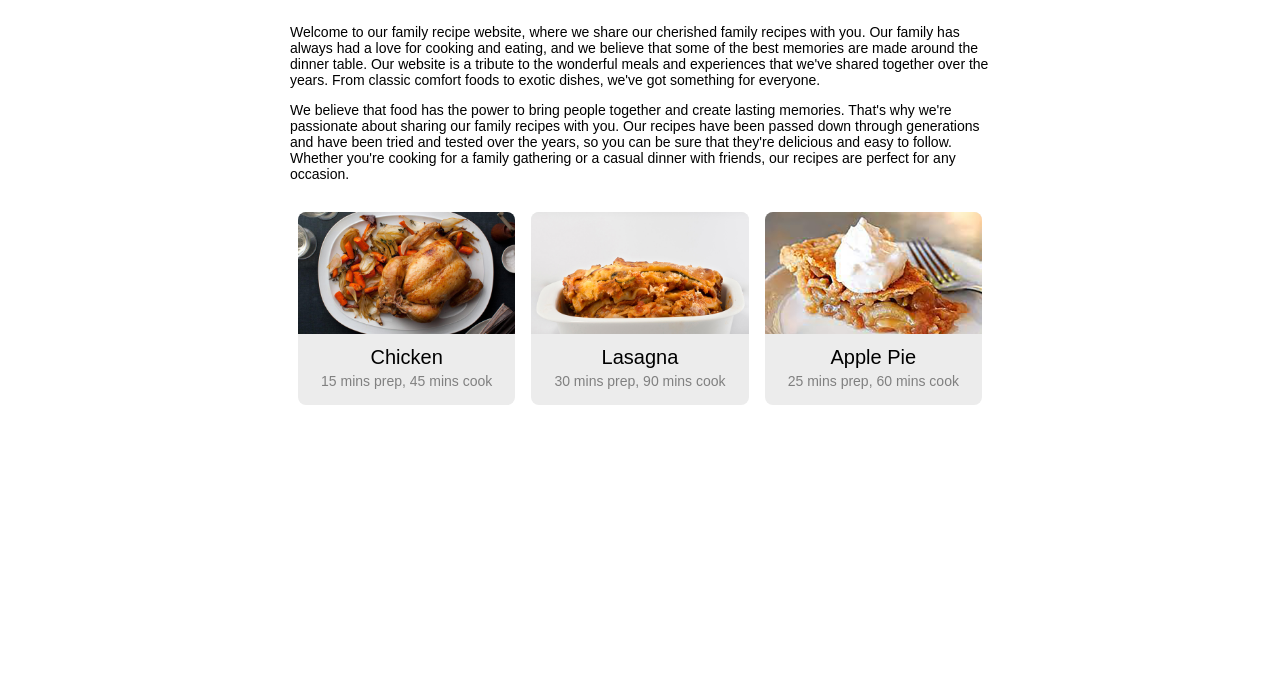
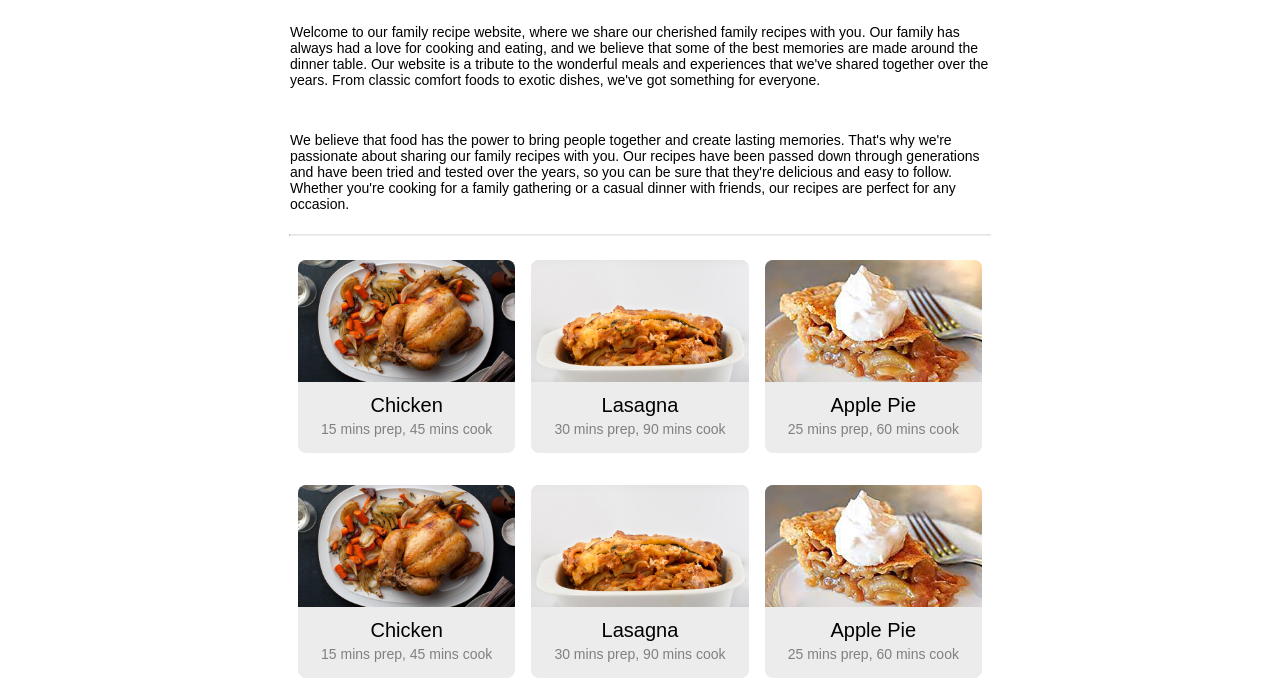
Before and after one commit to dcp063/odin-recipes, a plain HTML site: page index.html in a window 1280 px wide. Shown: the part 510-1204 px from the top of the page. Before the commit the page ends 931 px from the top, so only its background shows below. Drawn offline with Linux system fonts and the light colour scheme.

Commit message:
031322-2315
Responsive text and image grid

```diff
--- a/index.html
+++ b/index.html
@@ -19,31 +19,19 @@
 </div>
 <!-- End Hero Images-->
 
-<div class="welcome-copy center">
+<div class="flex-container center welcome-copy">
     <p>Welcome to our family recipe website, where we share our cherished family recipes with you. Our family has always had a love for cooking and eating, and we believe that some of the best memories are made around the dinner table. Our website is a tribute to the wonderful meals and experiences that we've shared together over the years. From classic comfort foods to exotic dishes, we've got something for everyone.</p>
+</div>
 
+<div class="flex-container center welcome-copy">
 <p>We believe that food has the power to bring people together and create lasting memories. That's why we're passionate about sharing our family recipes with you. Our recipes have been passed down through generations and have been tried and tested over the years, so you can be sure that they're delicious and easy to follow. Whether you're cooking for a family gathering or a casual dinner with friends, our recipes are perfect for any occasion.</p>
 </div>
 
-<!-- Recipe images
-        <div class="center">
-        <div class="row">
-        <div class="column">
-        <img src="../odin-recipes/images/chicken.jpg" alt="Chicken" style="width:100%">
-        </div>
-        <div class="column">
-        <img src="../odin-recipes/images/lasagna.jpg" alt="Lasagna" style="width:100%">
-        </div>
-        <div class="column">
-        <img src="../odin-recipes/images/apple_pie.jpg" alt="Apple Pie" style="width:100%">
-        </div>
-      </div>
--->
+<hr class="new1 center">
 
-   <!-- <hr class="new1 center">-->
 
     <div class="center">
-        <div class="row container">
+        <div class="flex-container">
 
         <div class="recipe-card column">
           <img src="../odin-recipes/images/chicken.jpg" alt="Chicken" style="width:100%">
@@ -66,11 +54,28 @@
       </div>
       </div>
 
-   <!-- <ul>
-        <li><a href="recipes/lasagna.html">Lasagna</a></li>
-        <li><a href="recipes/chicken.html">Chicken</a></li>
-        <li><a href="recipes/apple_pie.html">Apple Pie</a></li>
-     </ul> -->
+      <div class="center">
+        <div class="flex-container">
 
+        <div class="recipe-card column">
+          <img src="../odin-recipes/images/chicken.jpg" alt="Chicken" style="width:100%">
+            <div class="recipe-card-header">Chicken</div>
+            <div class="recipe-card-prep">15 mins prep, 45 mins cook</div>
+        </div>
+
+        <div class="recipe-card column">
+            <img src="../odin-recipes/images/lasagna.jpg" alt="Lasagna" style="width:100%">
+             <div class="recipe-card-header">Lasagna</div>
+              <div class="recipe-card-prep">30 mins prep, 90 mins cook</div>
+          </div>
+
+          <div class="recipe-card column">
+            <img src="../odin-recipes/images/apple_pie.jpg" alt="Apple Pie" style="width:100%">
+              <div class="recipe-card-header">Apple Pie</div>
+              <div class="recipe-card-prep">25 mins prep, 60 mins cook</div>
+          </div>
+
+      </div>
+      </div>
 </body>
 </html>
--- a/styles.css
+++ b/styles.css
@@ -1,3 +1,19 @@
+.flex-container {
+  display: flex;
+  flex-direction: row;
+  text-align: center;
+  max-width: 700px;
+}
+
+
+/* Responsive layout - makes a one column-layout instead of two-column layout */
+@media (max-width: 700px) {
+  .flex-container {
+    flex-direction: column;
+  }
+}
+
+
 .signup-button {
     border: 0px solid white;
     background-color: rgb(2, 68, 100);
@@ -38,7 +54,6 @@
     color: black;
     text-align: left;
     font-weight: 100;
-    width: 700px;
     padding: 8px;
     font-size: 14px;
     font-family: Arial, Helvetica, sans-serif;
@@ -46,21 +61,23 @@
 
   .row {
     display: flex;
+    max-width: 700px;
   }
 
   .column {
     float: left;
     width: 33.33%;
     margin: 8px;
+    margin-top: 24px;
   }
 
   .center {
-    width: 700px;
+    max-width: 700px;
     margin: 0 auto;
   }
 
   hr.new1 {
-    border-top: 1px solid rgb(77, 77, 77);
+    border-top: 1px solid rgb(187, 187, 187, 0.4);
   }
 
 .responsive {
@@ -72,6 +89,7 @@
 .recipe-card {
     background-color: rgb(236, 236, 236);
     border-radius: 8px;
+    width: auto;
   }
 
   .recipe-card-header {
```
